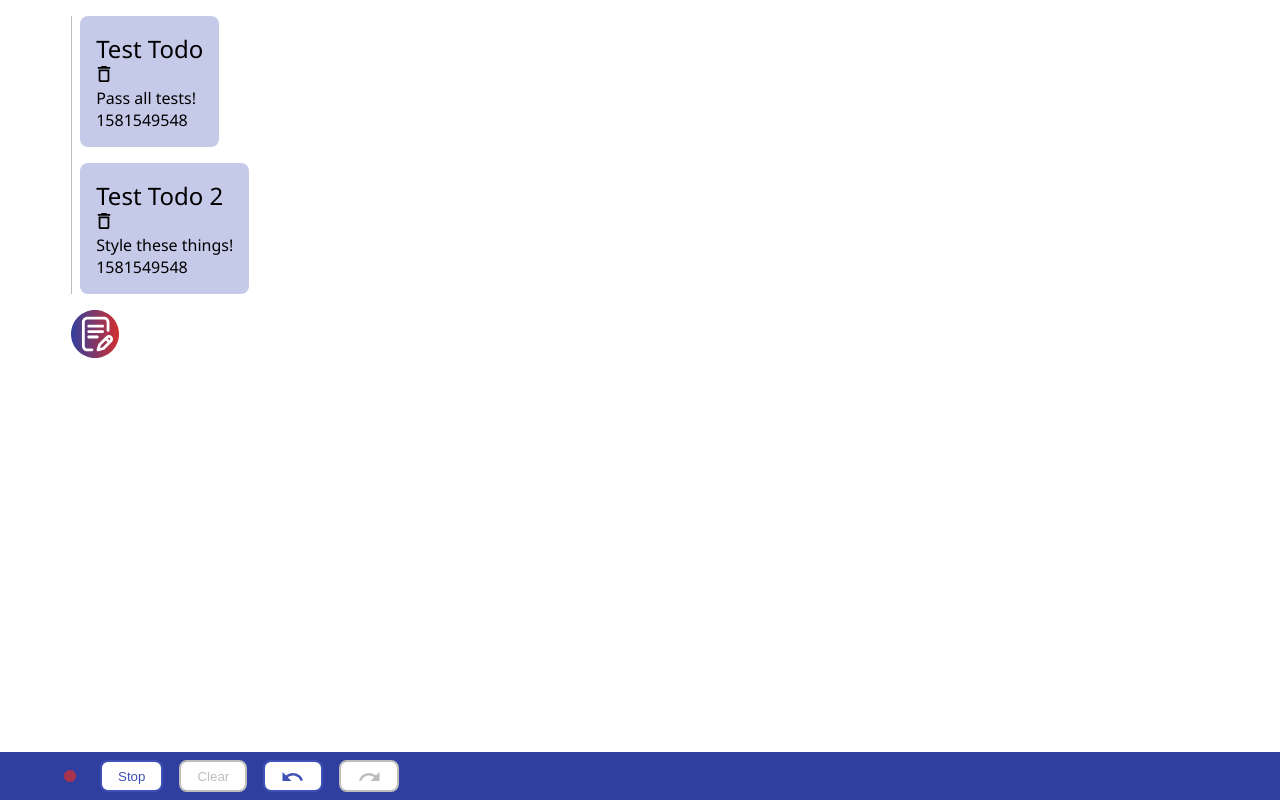
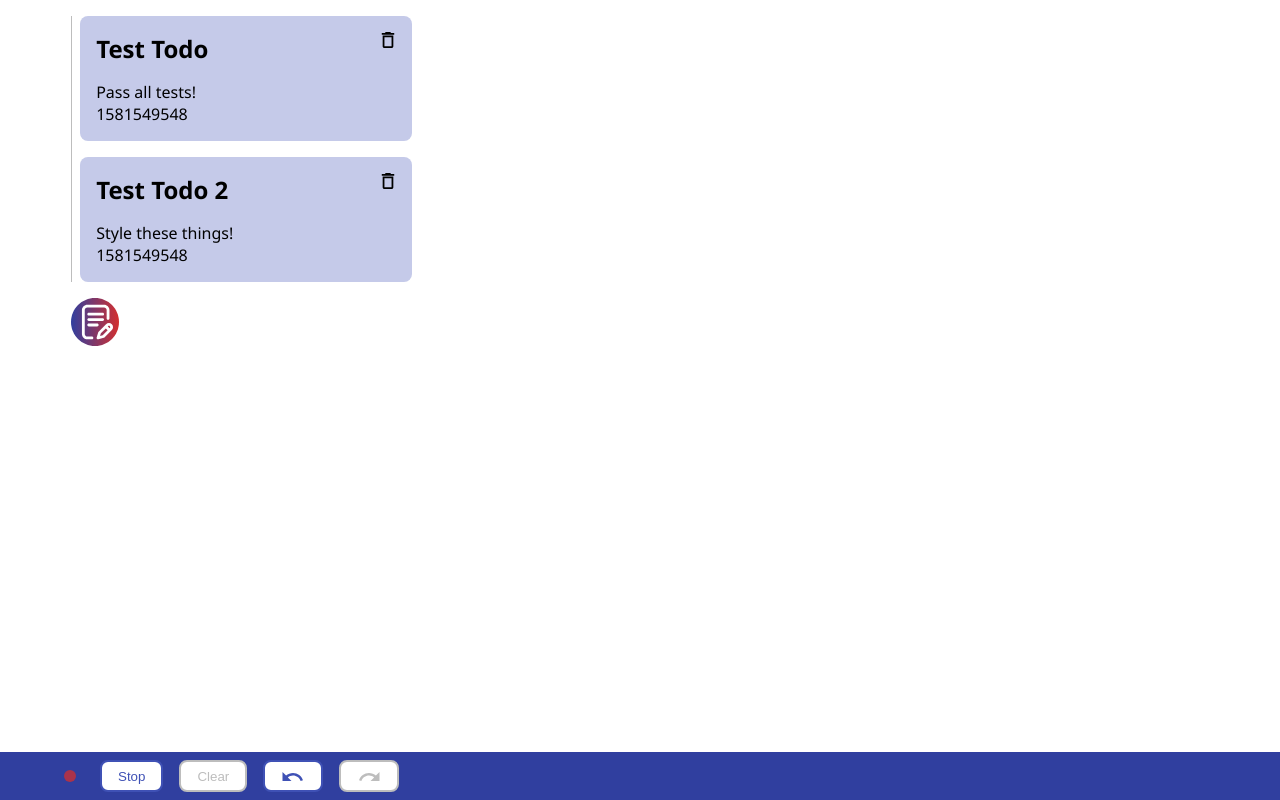
Before and after one commit to ptlm500/todo-app, a React app: page / in a window 1280 px wide. Built offline with nearby package versions, Linux system fonts and the light colour scheme.

Commit message:
Styling todolist title row

```diff
--- a/src/components/todoListItem/Name.jsx
+++ b/src/components/todoListItem/Name.jsx
@@ -39,4 +39,5 @@ Name.propTypes = {
 
 export default styled(Name)`
   font-size: 24px;
+  font-weight: 600;
 `;
--- a/src/components/todoListItem/TodoListItem.jsx
+++ b/src/components/todoListItem/TodoListItem.jsx
@@ -1,6 +1,7 @@
 import React, { useState, useEffect } from 'react';
 import PropTypes from 'prop-types';
 import { connect } from 'react-redux';
+import styled from 'styled-components';
 import { removeTodo, updateTodo } from '../../state/actions/actions';
 import InlineEditable from '../inline-editable';
 import AutosizingTextarea from '../autosizingTextarea';
@@ -9,7 +10,7 @@ import IconButton from '../iconButton';
 import Name from './Name';
 import { Delete } from '../../icons';
 
-export function TodoListItem(props) {
+function TodoListItem(props) {
   const {
     id,
     creationDate,
@@ -40,13 +41,13 @@ export function TodoListItem(props) {
   }
 
   return (
-    <Card>
-      <div>
+    <TodoListCard>
+      <TodoListTitleRow>
         <Name name={nameInStore} updateName={updateName} />
         <IconButton size={'small'} onClick={remove}>
           <Delete />
         </IconButton>
-      </div>
+      </TodoListTitleRow>
       <InlineEditable
         value={description}
         placeholder={' '}
@@ -57,9 +58,19 @@ export function TodoListItem(props) {
         />
       </InlineEditable>
       <a>{creationDate}</a>
-    </Card>
+    </TodoListCard>
   );
 }
+
+const TodoListCard = styled(Card)`
+  min-width: 300px;
+`;
+
+const TodoListTitleRow = styled.div`
+  display: flex;
+  justify-content: space-between;
+  margin-bottom: 1rem;
+`;
 
 TodoListItem.propTypes = {
   id: PropTypes.string.isRequired,
```
